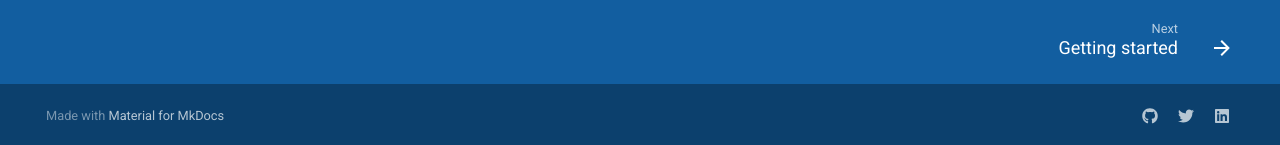
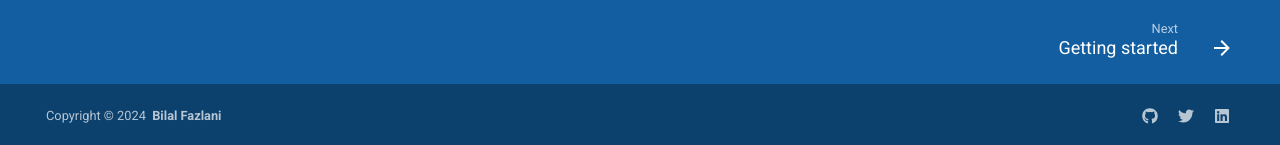
Before and after one commit to bilal-fazlani/swiftbar4s, an MkDocs documentation site: the page built from docs/index.md, in a window 1280 px wide. Shown: the part 752-897 px from the top of the page. Built offline with MkDocs 1.6.1 and Material for MkDocs 9.7.7, drawn with Linux system fonts in a browser that asks for light colours; comment, search, counter and statistics services are not loaded.

Commit message:
add copyright and link to main website

```diff
--- a/mkdocs.yml
+++ b/mkdocs.yml
@@ -76,6 +76,7 @@ extra_css:
   - stylesheets/extra.css
 
 extra:
+  generator: false
   social:
     - icon: fontawesome/brands/github
       link: "https://github.com/bilal-fazlani"
@@ -83,3 +84,5 @@ extra:
       link: "https://twitter.com/bilal_fazlani"
     - icon: fontawesome/brands/linkedin
       link: "https://www.linkedin.com/in/bilal-fazlani/"
+
+copyright: Copyright &copy 2024 &nbsp;<b><a href="https://bilal-fazlani.com">Bilal Fazlani</a></b>
```
